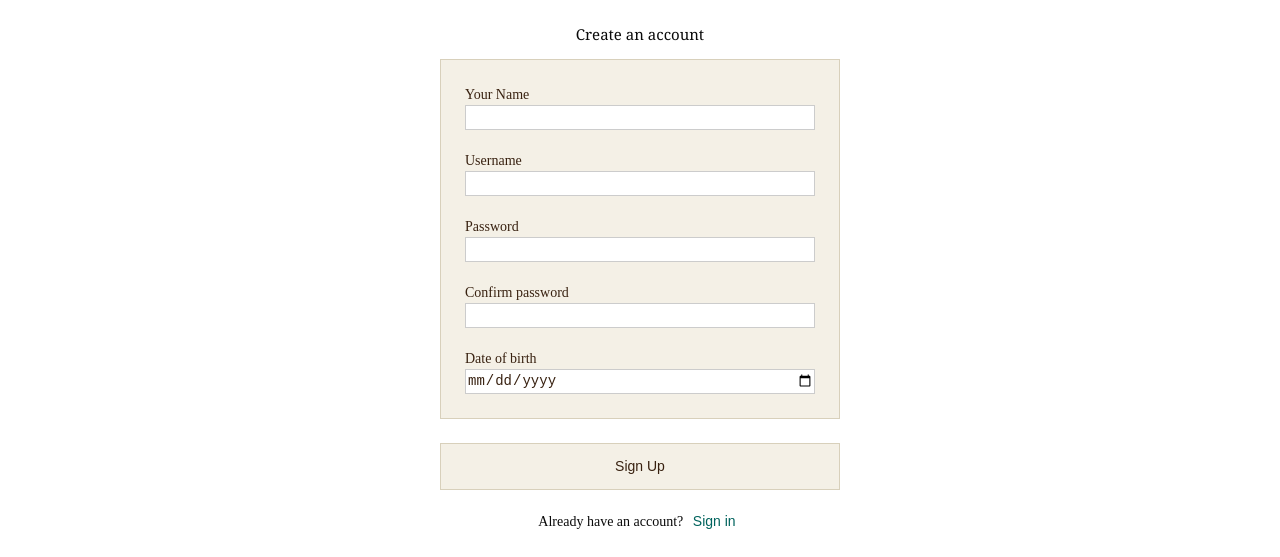
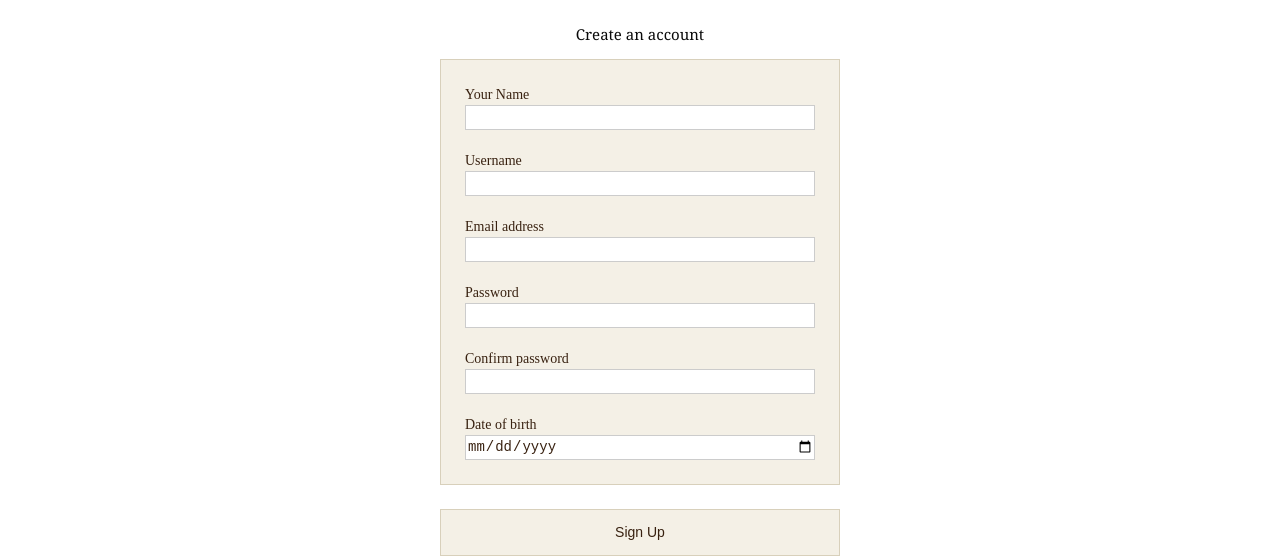
Before and after one commit to hasanaranna/GoodReads, a React app in the folder frontend/: page / in a window 1280 px wide. Both pictures are taken after a click on the button "Sign up". Shown: the part 134-691 px from the top of the page. Built offline with nearby package versions, Linux system fonts and the light colour scheme; no server answers; the HTML template or start-up script is replaced by a standard one.

Commit message:
fixed unintentionally removed email

```diff
--- a/frontend/src/app/pages/Login.tsx
+++ b/frontend/src/app/pages/Login.tsx
@@ -142,6 +142,22 @@ export function Login() {
               />
             </div>
 
+            {!isLogin && (
+              <div className="flex flex-col gap-1.5 w-full">
+                <label className="text-[14px] font-semibold text-[#382110]">
+                  Email address
+                </label>
+                <input
+                  type="email"
+                  value={email}
+                  onChange={(e) => setEmail(e.target.value)}
+                  className="w-full border border-[#ccc] rounded-sm px-3 py-2 text-[14px] text-[#382110] outline-none shadow-inner focus:border-[#00635d] focus:ring-1 focus:ring-[#00635d] bg-[#ffffff]"
+                  style={{ boxSizing: "border-box" }}
+                  required
+                />
+              </div>
+            )}
+
             <div className="flex flex-col gap-1.5 w-full">
               <label className="text-[14px] font-semibold text-[#382110]">
                 Password
```
